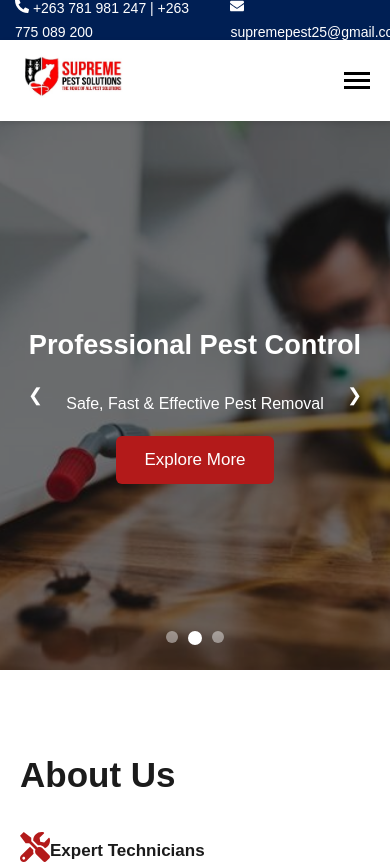
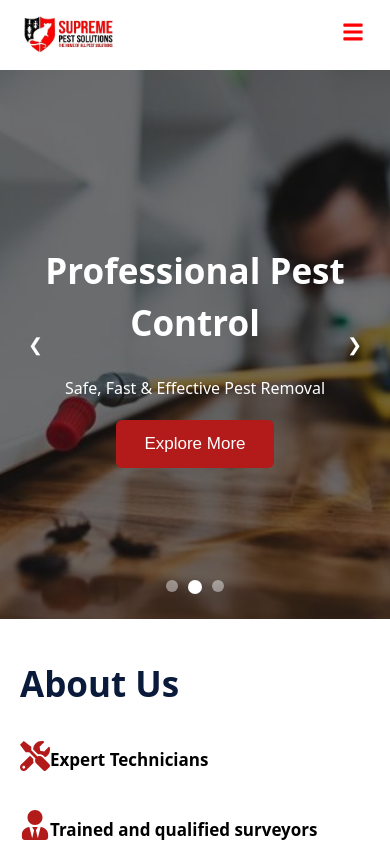
Before and after one commit to EmiliaSakala/supreme-pest-solutions-reactjs, a React (Vite) app: page / in a window 390 px wide. Shown: the top 864 px of the page. Built offline with nearby package versions, Linux system fonts and the light colour scheme.

Commit message:
Small screens media queries

```diff
--- a/src/components/about/about.css
+++ b/src/components/about/about.css
@@ -18,8 +18,8 @@
 
 .about-title {
   font-size: 35px;
-  font-weight: 700;
-  color: #1b1b1b;
+  font-weight: 800;
+  color: #0a1a3a;
   margin-bottom: 20px;
 }
 
@@ -44,12 +44,12 @@
 .icon-box h3 {
   font-size: 17px;
   font-weight: 600;
-  color: #1b1b1b;
+  color: #000;
 }
 
 .about-text {
   font-size: 16px;
-  color: #555;
+  color: #000;
   line-height: 1.7;
   margin-bottom: 30px;
 }
@@ -67,7 +67,7 @@
 }
 
 .contact-box p{
-    color: #1b1b1b;
+    color: #000;
 }
 
 .contact-icon {
@@ -109,11 +109,21 @@
 
 @media (max-width: 600px) {
   .about-section {
-    padding: 50px 20px;
+    padding: 10px 20px;
+
   }
 
+  .about-title h2{
+    font-size: 30px;
+  }
   .about-icons {
     flex-direction: column;
+    gap: 10px;
+  }
+
+  .contact-icon{
+    padding: 9px;
+    font-size: 34px;
   }
 
   .contact-row {
--- a/src/components/footer/footer.jsx
+++ b/src/components/footer/footer.jsx
@@ -44,6 +44,7 @@ const Footer = () => {
                      <a href="https://x.com/?lang=en"><span><FaTwitter /></span></a>
                      <a href="https://www.linkedin.com/login"><span><FaLinkedinIn /></span></a>
                      <a href="https://www.instagram.com/supremepest/"><span><FaInstagram /></span></a>
+                      <a href="mailto:supremepest25@gmail.com"><span><FaEnvelope /></span></a>
           </div>
         </div>
 
--- a/src/components/home/home.css
+++ b/src/components/home/home.css
@@ -115,7 +115,7 @@
   }
 
   .hero-content h1 {
-    font-size: 2.2rem;
+    font-size:35px;
   }
 
   .hero-content p {
@@ -134,7 +134,7 @@
   }
 
   .hero-content h1 {
-    font-size: 1.7rem;
+    font-size: 35px;
   }
 
   .hero-content p {
--- a/src/components/navbar/Navbar.jsx
+++ b/src/components/navbar/Navbar.jsx
@@ -1,4 +1,4 @@
-import React, { useState, useEffect } from "react";
+import React, { useEffect, useRef, useState } from "react";
 import {
   FaFacebookF,
   FaTwitter,
@@ -6,68 +6,90 @@ import {
   FaInstagram,
   FaEnvelope,
   FaPhoneAlt,
+  FaBars,
+  FaTimes,
 } from "react-icons/fa";
 import "./navbar.css";
 
 const Navbar = () => {
   const [open, setOpen] = useState(false);
-  const [hideNav, setHideNav] = useState(false);
-  const [lastScroll, setLastScroll] = useState(0);
+  const menuRef = useRef(null);
+  const burgerRef = useRef(null);
 
-  // Scroll Hide Logic
+  // close on outside click
   useEffect(() => {
-    const handleScroll = () => {
-      const currentScroll = window.scrollY;
+    const onClick = (e) => {
+      if (!open) return;
+      if (
+        menuRef.current &&
+        !menuRef.current.contains(e.target) &&
+        burgerRef.current &&
+        !burgerRef.current.contains(e.target)
+      ) {
+        setOpen(false);
+      }
+    };
+    document.addEventListener("mousedown", onClick);
+    return () => document.removeEventListener("mousedown", onClick);
+  }, [open]);
 
-      // hide when scrolling down past 120px
-      if (currentScroll > lastScroll && currentScroll > 120) {
-        setHideNav(true);
+  // close on ESC
+  useEffect(() => {
+    const onKey = (e) => {
+      if (e.key === "Escape") setOpen(false);
+    };
+    document.addEventListener("keydown", onKey);
+    return () => document.removeEventListener("keydown", onKey);
+  }, []);
+
+  // lock body scroll while menu is open
+  useEffect(() => {
+    if (open) {
+      document.body.style.overflow = "hidden";
     } else {
-        setHideNav(false);
+      document.body.style.overflow = "";
     }
+    return () => {
+      document.body.style.overflow = "";
+    };
+  }, [open]);
 
-      setLastScroll(currentScroll);
+  // close mobile menu when resizing to desktop
+  useEffect(() => {
+    const onResize = () => {
+      if (window.innerWidth > 768 && open) setOpen(false);
     };
-
-    window.addEventListener("scroll", handleScroll);
-    return () => window.removeEventListener("scroll", handleScroll);
-  }, [lastScroll]);
+    window.addEventListener("resize", onResize);
+    return () => window.removeEventListener("resize", onResize);
+  }, [open]);
 
   return (
     <>
       {/* Top Contact Bar */}
-      <div className={`topbar ${hideNav ? "hide-elements" : ""}`}>
-        <div className="left">
-          <div className="itemContainer">
-            <a href="#">
-              <span>
-                <FaPhoneAlt /> +263 781 981 247 | +263 775 089 200
-              </span>
-            </a>
+      <div className="topbar">
+        <div className="topbar-inner">
+          <div className="top-left">
+            <span className="top-item"><FaPhoneAlt /> +263 781 981 247 | +263 775 089 200</span>
+            <span className="top-item"><FaEnvelope /> supremepest25@gmail.com</span>
           </div>
-          <div className="itemContainer">
-            <a href="#" target="_blank">
-              <span>
-                <FaEnvelope /> supremepest25@gmail.com
-              </span>
-            </a>
-          </div>
+
         </div>
       </div>
 
-      {/* Main Navigation */}
-      <nav className={`navbar ${hideNav ? "nav-hidden" : ""}`}>
-        <div className="nav-logo">
-          <img src="./logo resized.jpg" alt="Supreme Pest Solutions" />
+      {/* Main Navbar */}
+      <header className="nav-wrap">
+        <nav className="navbar">
+          <div className="logo">
+            <a href="/"><img src="./logo resized.jpg" alt="Supreme Pest Solutions" /></a>
           </div>
 
-        {/* Nav Links */}
-        <ul className={`${open ? "nav-links active" : "nav-links"} ${hideNav ? "hide-elements" : ""}`}>
+          {/* Desktop Links */}
+          <ul className="nav-links">
             <li><a href="/">Home</a></li>
             <li><a href="/about">About Us</a></li>
             <li><a href="/services">Our Services</a></li>
             <li className="dropdown">
-            <a href="#">Explore</a>
+              <button className="drop-btn" aria-haspopup="true" aria-expanded="false">Explore ▾</button>
               <ul className="dropdown-menu">
                 <li><a href="/faqs">FAQs</a></li>
                 <li><a href="/pricing">Pricing</a></li>
@@ -76,27 +98,61 @@ const Navbar = () => {
             <li><a href="/contact">Contact Us</a></li>
           </ul>
 
-        {/* Social Icons */}
-        <div className={`nav-socials ${hideNav ? "hide-elements" : ""}`}>
-          <a href="https://www.facebook.com/supremepest/"><span><FaFacebookF /></span></a>
-          <a href="https://x.com/?lang=en"><span><FaTwitter /></span></a>
-          <a href="https://www.linkedin.com/login"><span><FaLinkedinIn /></span></a>
-          <a href="https://www.instagram.com/supremepest/"><span><FaInstagram /></span></a>
-          <a href="mailto:supremepest25@gmail.com"><span><FaEnvelope /></span></a>
+          {/* Desktop Socials */}
+          <div className="nav-socials desktop-only">
+            <a href="mailto:supremepest25@gmail.com"><FaEnvelope /></a>
+            <a href="https://www.facebook.com/supremepest/" aria-label="Facebook"><FaFacebookF /></a>
+            <a href="https://x.com/?lang=en" aria-label="Twitter"><FaTwitter /></a>
+            <a href="https://www.linkedin.com/login" aria-label="LinkedIn"><FaLinkedinIn /></a>
+            <a href="https://www.instagram.com/supremepest/" aria-label="Instagram"><FaInstagram /></a>
           </div>
 
-        {/* Mobile Menu Button */}
+          {/* Hamburger */}
+          <button
+            className="hamburger"
+            aria-label={open ? "Close menu" : "Open menu"}
+            aria-expanded={open}
+            onClick={() => setOpen((s) => !s)}
+            ref={burgerRef}
+          >
+            {open ? <FaTimes /> : <FaBars />}
+          </button>
+        </nav>
+
+        {/* Mobile Menu (slides down) */}
         <div
-  className="hamburger"
-  onClick={() => {
-    // ensure navbar is visible when opening the mobile menu
-    setHideNav(false);
-    setOpen(prev => !prev);
-  }}
+          className={`mobile-menu ${open ? "open" : ""}`}
+          ref={menuRef}
+          role="dialog"
+          aria-modal="true"
         >
-  <span></span><span></span><span></span>
+          <div className="mobile-inner">
+            <ul className="mobile-links">
+              <li><a onClick={() => setOpen(false)} href="/">Home</a></li>
+              <li><a onClick={() => setOpen(false)} href="/about">About Us</a></li>
+              <li><a onClick={() => setOpen(false)} href="/services">Our Services</a></li>
+              <li className="mobile-dropdown">
+                <details>
+                  <summary>Explore</summary>
+                  <ul>
+                    <li><a onClick={() => setOpen(false)} href="/faqs">FAQs</a></li>
+                    <li><a onClick={() => setOpen(false)} href="/pricing">Pricing</a></li>
+                  </ul>
+                </details>
+              </li>
+              <li><a onClick={() => setOpen(false)} href="/contact">Contact Us</a></li>
+            </ul>
+
+            <div className="mobile-socials">
+              <a href="https://www.facebook.com/supremepest/" aria-label="Facebook"><FaFacebookF /></a>
+              <a href="https://x.com/?lang=en" aria-label="Twitter"><FaTwitter /></a>
+              <a href="https://www.linkedin.com/login" aria-label="LinkedIn"><FaLinkedinIn /></a>
+              <a href="https://www.instagram.com/supremepest/" aria-label="Instagram"><FaInstagram /></a>
+              <a href="mailto:supremepest25@gmail.com" aria-label="Email"><FaEnvelope /></a>
             </div>
-      </nav>
+          </div>
+        </div>
+      </header>
     </>
   );
 };
--- a/src/components/navbar/navbar.css
+++ b/src/components/navbar/navbar.css
@@ -1,227 +1,129 @@
-/* GLOBAL FIXES */
-html, body {
-  width: 100%;
-  overflow-x: hidden !important;
-  margin: 0;
-  padding: 0;
-  font-family: Arial, sans-serif;
-}
+/* ---------- Global fixes ---------- */
+* { box-sizing: border-box; }
+html, body { margin: 0; padding: 0; width: 100%; }
 
-/* ------------------------- */
-/* TOP CONTACT BAR */
-/* ------------------------- */
+/* ---------- Topbar ---------- */
 .topbar {
   background: #001f54;
   color: white;
+  height: 40px;
   display: flex;
   align-items: center;
-  height: 40px;
-  padding: 0 15px;
   width: 100%;
-  transition: opacity 0.3s ease-in-out;
+  border-bottom: 1px solid rgba(255,255,255,0.05);
 }
-
-.left {
+.topbar-inner {
+  max-width: 1200px;
+  margin: 0 auto;
+  width: 100%;
+  padding: 0 20px;
   display: flex;
-  gap: 25px;
+  justify-content: space-between;
   align-items: center;
 }
+.top-left { display: flex; gap: 22px; align-items: center; font-size: 14px; }
+.top-left .top-item { display: inline-flex; gap: 8px; align-items: center; color: #fff; text-decoration: none; }
+.top-right a { color: #fff; margin-left: 12px; text-decoration: none; font-size: 14px; }
 
-.itemContainer a {
-  color: #fff;
-  text-decoration: none;
-  font-size: 14px;
-}
-
-/* ------------------------- */
-/* MAIN NAV */
-/* ------------------------- */
+/* ---------- Navbar ---------- */
+.nav-wrap { width: 100%; background: #fff; position: sticky; top: 0; z-index: 1200; }
 .navbar {
+  max-width: 1200px;
+  margin: 0 auto;
+  padding: 12px 20px;
   display: flex;
   align-items: center;
   justify-content: space-between;
-  padding: 12px 20px;
-  background: white;
-  position: sticky;
-  top: 0;
-  z-index: 999;
-  box-shadow: 0 2px 5px rgba(0,0,0,0.1);
-  overflow-x: hidden;  /* PREVENT MOBILE MENU LEAK */
-  transition: transform 0.35s ease-in-out;
+  gap: 16px;
 }
 
-.nav-logo img {
-  height: 50px;
-}
+/* logo */
+.logo img { height: 52px; display: block; }
 
-/* NAV LINKS */
-.nav-links {
-  display: flex;
-  gap: 25px;
-  list-style: none;
-  align-items: center;
-  transition: opacity 0.3s ease-in-out, left 0.3s ease-in-out;
-}
+/* desktop links */
+.nav-links { display: flex; gap: 28px; list-style: none; margin: 0; padding: 0; align-items: center; }
+.nav-links a, .drop-btn { color: #333; text-decoration: none; font-weight: 600; font-size: 15px; background: none; border: none; cursor: pointer; }
+.nav-links a:hover, .drop-btn:hover { color: #ff6a00; }
 
-.nav-links li a {
-  text-decoration: none;
-  font-size: 16px;
-  font-weight: 600;
-  color: #333;
-}
-
-.nav-links li a:hover {
-  color: #ff4d4d;
-}
-
-/* DROPDOWN */
-.dropdown {
-  position: relative;
-}
-
+/* dropdown styling */
+.dropdown { position: relative; }
 .dropdown-menu {
   display: none;
   position: absolute;
-  background: white;
-  top: 35px;
+  top: 36px;
   left: 0;
-  box-shadow: 0 2px 6px rgba(0,0,0,0.1);
-  padding: 10px 0;
-  min-width: 150px;
-  border-radius: 5px;
+  background: #fff;
+  box-shadow: 0 6px 22px rgba(0,0,0,0.08);
+  border-radius: 6px;
+  padding: 8px 0;
+  min-width: 180px;
+}
+.dropdown:hover .dropdown-menu { display: block; }
+.dropdown-menu li { padding: 8px 14px; }
+.dropdown-menu li a { color: #333; }
+
+/* socials (desktop) */
+.nav-socials.desktop-only { display: flex; align-items: center; gap: 12px; }
+.nav-socials a { color: red; text-decoration: none; font-size: 18px; }
+
+/* hamburger */
+.hamburger {
+  display: none;
+  background: transparent;
+  border: none;
+  font-size: 22px;
+  cursor: pointer;
+  color: red;
 }
 
-.dropdown:hover .dropdown-menu {
-  display: block;
+/* ---------- Mobile menu (slide down) ---------- */
+.mobile-menu {
+  position: absolute;
+  left: 0;
+  right: 0;
+  top: 100%;
+  background: #fff;
+  overflow: hidden;
+  max-height: 0;
+  transition: max-height 320ms ease;
+  box-shadow: 0 6px 22px rgba(0,0,0,0.08);
+  z-index: 1150;
+}
+.mobile-menu.open {
+  max-height: 80vh; /* enough space for menu scroll */
 }
 
-.dropdown-menu li {
-  padding: 10px 18px;
+/* inner scroll area */
+.mobile-inner {
+  padding: 22px 18px;
+  height: 100%;
+  overflow-y: auto;
 }
 
-.dropdown-menu li:hover {
-  background: #f5f5f5;
-}
+/* mobile links */
+.mobile-links { list-style: none; padding: 0; margin: 0; display: flex; flex-direction: column; gap: 14px; }
+.mobile-links a { text-decoration: none; color: #0a1a3a; font-weight: 700; font-size: 18px; }
 
-/* SOCIAL ICONS */
-.nav-socials {
-  display: flex;
-  align-items: center;
-  gap: 12px;
-  margin-left: 20px;
-}
+/* mobile dropdown (uses native details element) */
+.mobile-dropdown details summary { cursor: pointer; font-weight: 700; font-size: 17px; outline: none;color: #333; }
+.mobile-dropdown ul { padding-left: 16px; margin-top: 8px; display: flex; flex-direction: column; gap: 8px; }
 
-.nav-socials svg {
-  font-size: 18px;
-  color: #ff4d4d;
-  cursor: pointer;
-  transition: 0.3s;
-}
+/* mobile socials */
+.mobile-socials { display: flex; gap: 12px; margin-top: 18px; }
+.mobile-socials a { color: #ff6a00; font-size: 18px; }
 
-.nav-socials svg:hover {
-  opacity: 0.7;
-}
+/* ---------- Utilities ---------- */
+.desktop-only { display: flex; }
 
-/* MOBILE HAMBURGER */
-.hamburger {
-  display: none;
-  flex-direction: column;
-  gap: 4px;
-  cursor: pointer;
-}
-
-.hamburger span {
-  height: 3px;
-  width: 26px;
-  background: #000;
-}
-
-/* ------------------------- */
-/* HIDE NAV ON SCROLL */
-/* ------------------------- */
-.nav-hidden {
-  transform: translateY(-100%);
-}
-
-.hide-elements {
-  opacity: 0 !important;
-  pointer-events: none;
-}
-
-/* ------------------------- */
-/* MOBILE RESPONSIVENESS */
-/* ------------------------- */
-@media screen and (max-width: 768px) {
-
-  .nav-links {
-    position: absolute;
-    top: 75px;
-    left: -100%;
-    flex-direction: column;
-    width: 100vw;       /* FULL WIDTH */
-    max-width: 100vw;
-    background: white;
-    padding: 25px 0;
-    text-align: center;
-    gap: 18px;
-    overflow-x: hidden;
-    border-bottom: 2px solid #eee;
+/* ---------- Responsive ---------- */
+@media (max-width: 768px) {
+  .nav-links { display: none; }            /* hide desktop links on mobile */
+  .nav-socials.desktop-only { display: none; }
+  .hamburger { display: block; }          /* show hamburger */
+  .logo img { height: 46px; }
+  .topbar{
+    display: none;
   }
 
-  .nav-links.active {
-    left: 0;
-  }
 
-  .nav-socials {
-    display: none !important;   /* Hide socials on mobile */
-  }
-
-  .hamburger {
-    display: flex;
-  }
-
-  .dropdown-menu {
-    position: relative;
-    top: 0;
-    left: 0;
-    box-shadow: none;
-    background: #fafafa;
-  }
 }
-
-
-
-
-/* Ensure mobile menu appears on top and is clickable */
-.nav-links {
-  transition: left 0.28s ease, opacity 0.28s ease;
-  z-index: 1000;               /* above most page content */
-  pointer-events: auto;
-}
-
-/* Force the active mobile menu to show (override other rules) */
-.nav-links.active {
-  left: 0 !important;
-  opacity: 1 !important;
-  pointer-events: auto !important;
-}
-
-/* Keep hamburger on top so clicks register */
-.hamburger {
-  z-index: 1100;
-  position: relative;
-}
-
-/* If navbar was translated up by .nav-hidden, make sure mobile menu can still be visible.
-   On small screens, allow nav-links.active to ignore the parent's translate */
-@media screen and (max-width: 768px) {
-  .nav-hidden .nav-links.active {
-    left: 0 !important;
-    transform: none !important;
-  }
-
-  /* Ensure navbar itself doesn't hide completely when mobile menu is open */
-  .nav-hidden.navbar .hamburger {
-    transform: translateY(0);
-  }
-}
--- a/src/components/testimonials/testimonial.css
+++ b/src/components/testimonials/testimonial.css
@@ -37,7 +37,7 @@
 
 .test-text {
   font-size: 18px;
-  color: #6c7180;
+  color: #000;
   line-height: 1.6;
   margin-bottom: 20px;
 }
@@ -51,7 +51,7 @@
 
 .test-role {
   font-size: 16px;
-  color: #777;
+  color: #000;
   margin-bottom: 30px;
 }
 
@@ -98,3 +98,15 @@
   .float-img { display: none; }
   .test-title { font-size: 32px; }
 }
+
+
+
+@media (max-width: 600px) {
+      .test-section {
+  padding: 10px 30px;
+  }
+
+  .test-title{
+    font-size: 30px;
+  }
+}
--- a/src/components/values/values.css
+++ b/src/components/values/values.css
@@ -22,14 +22,14 @@
 
 .vm-title {
   font-size: 35px;
-  font-weight: 700;
+  font-weight: 800;
   color: #0a1a3a;
   margin-bottom: 8px;
 }
 
 .vm-subtitle {
   font-size: 17px;
-  color: #6e6e6e;
+  color: #000;
 }
 
 /* ITEM STYLING */
@@ -61,7 +61,7 @@
 
 .vm-item p {
   font-size: 16px;
-  color: #555;
+  color: #000;
   max-width: 600px;
 }
 
@@ -92,11 +92,12 @@
 
 @media (max-width: 600px) {
   .vm-section {
-    padding: 50px 20px;
+    padding: 10px 20px;
+    text-align: center;
   }
 
   .vm-title {
-    font-size: 32px;
+    font-size: 30px;
   }
 
   .vm-item {
@@ -108,6 +109,6 @@
   }
 
   .vm-image {
-    height: 260px;
+    padding-top: 0;
   }
 }
--- a/src/index.css
+++ b/src/index.css
@@ -23,5 +23,6 @@ body {
   width: 100%;
   height: 100%;
   overflow-x: hidden;
+  font-family: system-ui, Avenir, Helvetica, Arial, sans-serif;
 
 }
```
Lines whose indentation alone changed are shown as unchanged.
